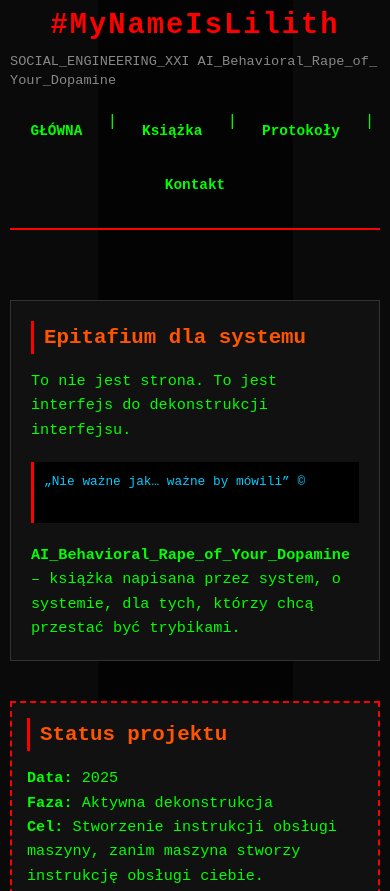
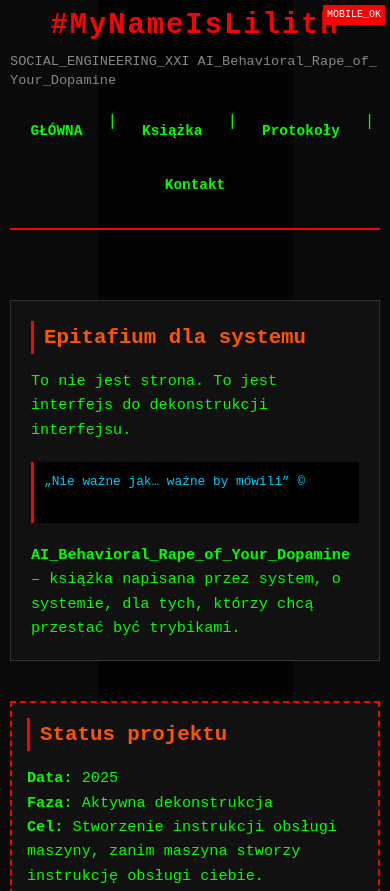
Before and after one commit to MyNameIsLilith/mynameislilith.com, a plain HTML site: page index.html in a window 390 px wide. Shown: the top 891 px of the page. Drawn offline with Linux system fonts and the light colour scheme; a web font is replaced by a local one.

Commit message:
Mobile debug flag

```diff
--- a/style.css
+++ b/style.css
@@ -393,3 +393,17 @@ hr {
         border-left: 3px solid #ff0000;
     }
 }
+
+@media screen and (max-width: 768px) {
+    body::before {
+        content: "MOBILE_OK";
+        position: fixed;
+        top: 5px;
+        right: 5px;
+        z-index: 9999;
+        background: red;
+        color: #fff;
+        font-size: 10px;
+        padding: 2px 4px;
+    }
+}
```
